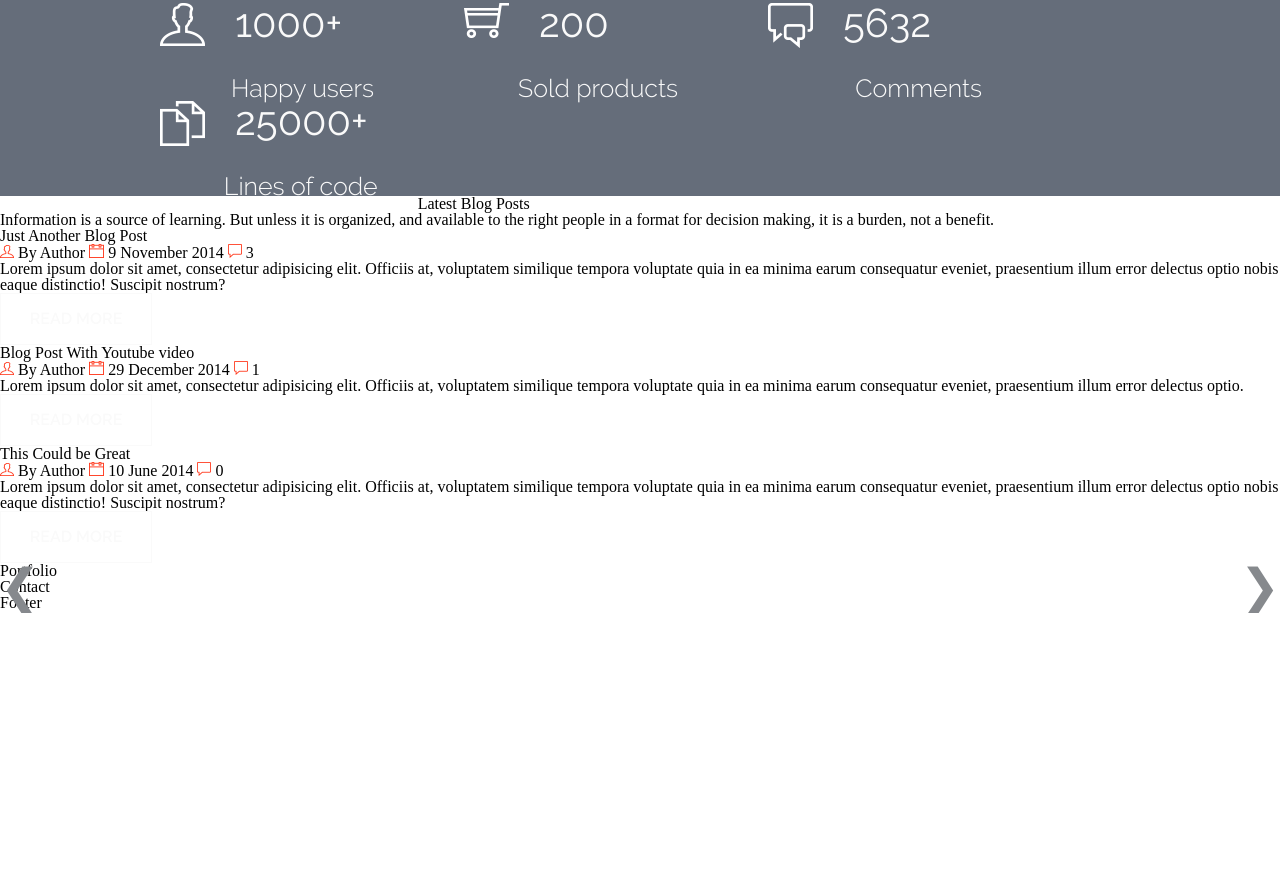
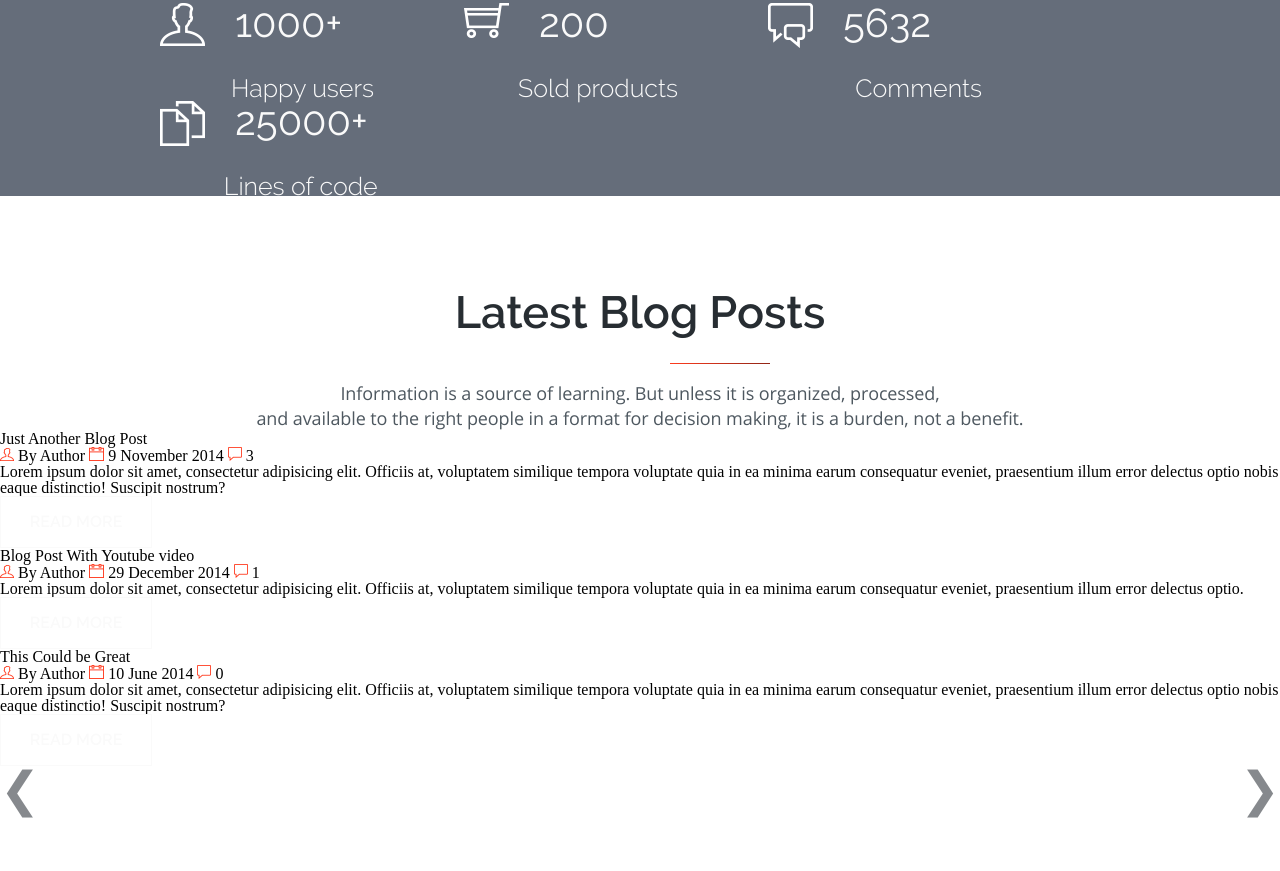
Before and after one commit to MxWoodie/hiqo-zhodik-markup, a website: page index.html in a window 1280 px wide. Shown: the part 1629-2500 px from the top of the page. Before the commit the page ends 2242 px from the top, so only its background shows below. Drawn offline with nearby package versions, Linux system fonts and the light colour scheme; files that its build step writes are made by us from their sources.

Commit message:
feat: Make pixel perfect blog header and description

```diff
--- /dev/null
+++ b/assets/components/blog.css
@@ -0,0 +1,4 @@
+.blog-block {
+  min-height: 1067px;
+  padding-top: 200px;
+}
--- a/index.html
+++ b/index.html
@@ -80,10 +80,11 @@
 					</ul>
 				</div>
 			</section>
-			<section>
+			<section class="blog-block">
 				<h2 class="blog-header">Latest Blog Posts</h2>
-				<p class="blog-description">Information is a source of learning. But unless it is organized, and
-					available to the right people in a format for decision making, it is a burden, not a benefit.</p>
+				<p class="blog-description"><span class="blog-description-firstline">Information is a source of learning. But unless it is organized,
+					processed, </span>and available to the right people in a format for decision making, it is a burden,
+					not a benefit.</p>
 				<div class="blog-posts-block">
 					<ul class="blog-posts-container">
 						<li class="blog-post">
--- a/scss/_variables.scss
+++ b/scss/_variables.scss
@@ -6,6 +6,8 @@ $color-gradient-primary: #902616;
 $color-secondary: #fe3c1f;
 $color-pagination-border: #abb3c0;
 $color-arrow: #86898d;
+$color-text-black: #272d32;
+$color-text-description: #4e5860;
 
 $font-primary-light: "Raleway-Light";
 $font-primary-regular: "Raleway-Regular";
--- /dev/null
+++ b/scss/components/_blog.scss
@@ -0,0 +1,38 @@
+.blog-block {
+  min-height: 1067px;
+}
+
+.blog-header {
+  @include font-primary-semibold;
+  position: relative;
+  font-size: 45px;
+  color: $color-text-black;
+  text-align: center;
+  padding-top: 94px;
+
+  &::after {
+    content: "";
+        width: 100px;
+        position: absolute;
+        left: 670px;
+        bottom: -29px;
+        height: 1px;
+        background: linear-gradient(to right, $color-secondary, $color-gradient-primary);
+  }
+}
+
+.blog-description {
+  @include font-secondary-regular;
+  padding-top: 46px;
+  line-height: 25px;
+  margin: 0 auto;
+  text-align: center;
+  color: $color-text-description;
+  max-width: 780px;
+  font-size: 18px;
+  letter-spacing: -0.1px;
+
+  &-firstline {
+    display: block;
+  }
+}
--- a/scss/mixins/_fonts.scss
+++ b/scss/mixins/_fonts.scss
@@ -11,7 +11,7 @@
 }
 
 @mixin font-secondary-regular {
-  font-family: $font-primary-regular, $font-spare;
+  font-family: $font-secondary-regular, $font-spare;
 }
 
 @mixin font-secondary-light {
--- a/scss/style.scss
+++ b/scss/style.scss
@@ -13,3 +13,4 @@
 @import "components/navigation";
 @import "components/slider";
 @import "components/paralax";
+@import "components/blog";
```
